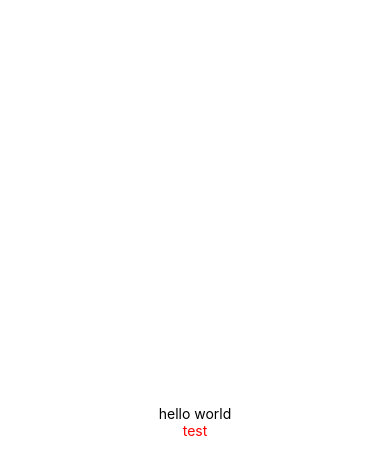
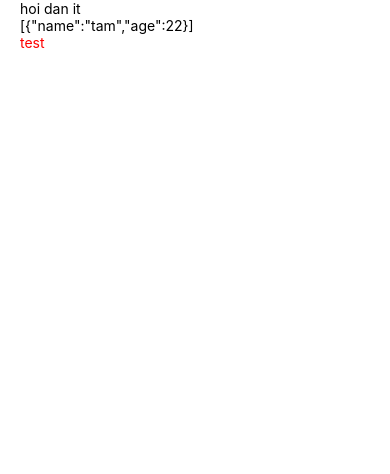
Before and after one commit to TranDanHuy/LtRn, a React Native app in the folder 01-react-native-ultimate-starter-master/: screen / in a window 390 px wide. Shown: the top 474 px of the page. Built offline with nearby package versions, Linux system fonts and the light colour scheme.

Commit message:
video 29 datatype

```diff
--- a/01-react-native-ultimate-starter-master/App.tsx
+++ b/01-react-native-ultimate-starter-master/App.tsx
@@ -1,12 +1,27 @@
-import { StatusBar } from 'expo-status-bar';
+import { useState } from 'react';
 import { StyleSheet, Text, View } from 'react-native';
 
 export default function App() {
+  //string
+  const [name, setName] = useState("hoi dan it");
+  //number
+  const [age, setAge] = useState(30)
+  //null, undefined, boolean
+  const test = false;
+  //object, aray
+  const [person, setPerson] = useState([{
+    name: "tam",
+    age: 22
+  }])
+
   return (
     <View style={styles.container}>
       <View>
         <Text>
-          hello world
+          {name}
+        </Text>
+        <Text>
+          {JSON.stringify(person)}
         </Text>
       </View>
       <Text style={styles.test}>test</Text>
@@ -19,8 +34,9 @@ const styles = StyleSheet.create({
   container: {
     flex: 1,
     backgroundColor: '#fff',
-    alignItems: 'center',
-    justifyContent: 'center',
+    // alignItems: 'center',
+    // justifyContent: 'center',
+    paddingHorizontal: 20,
   },
   test: {
     color: "red",
```
